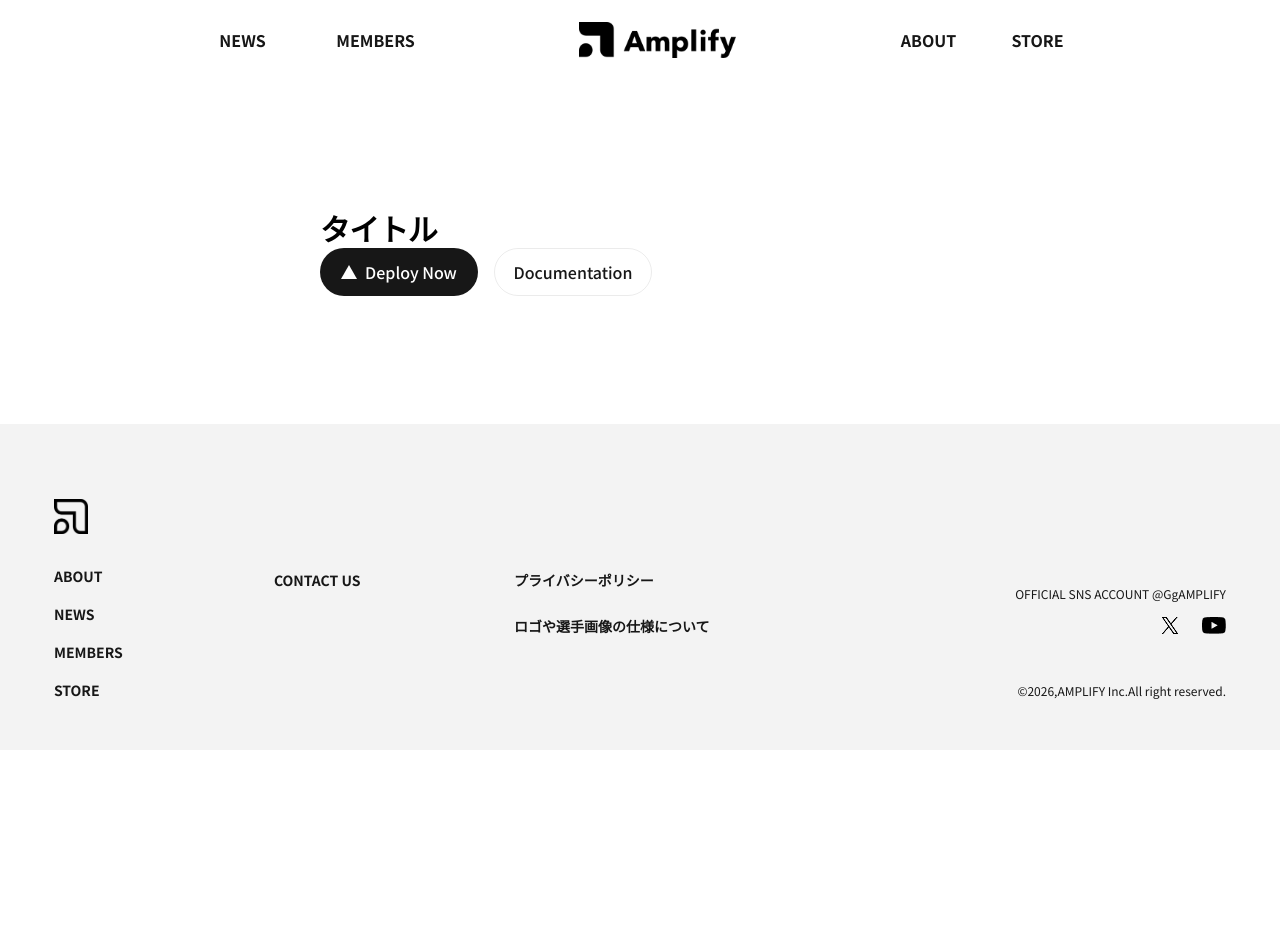
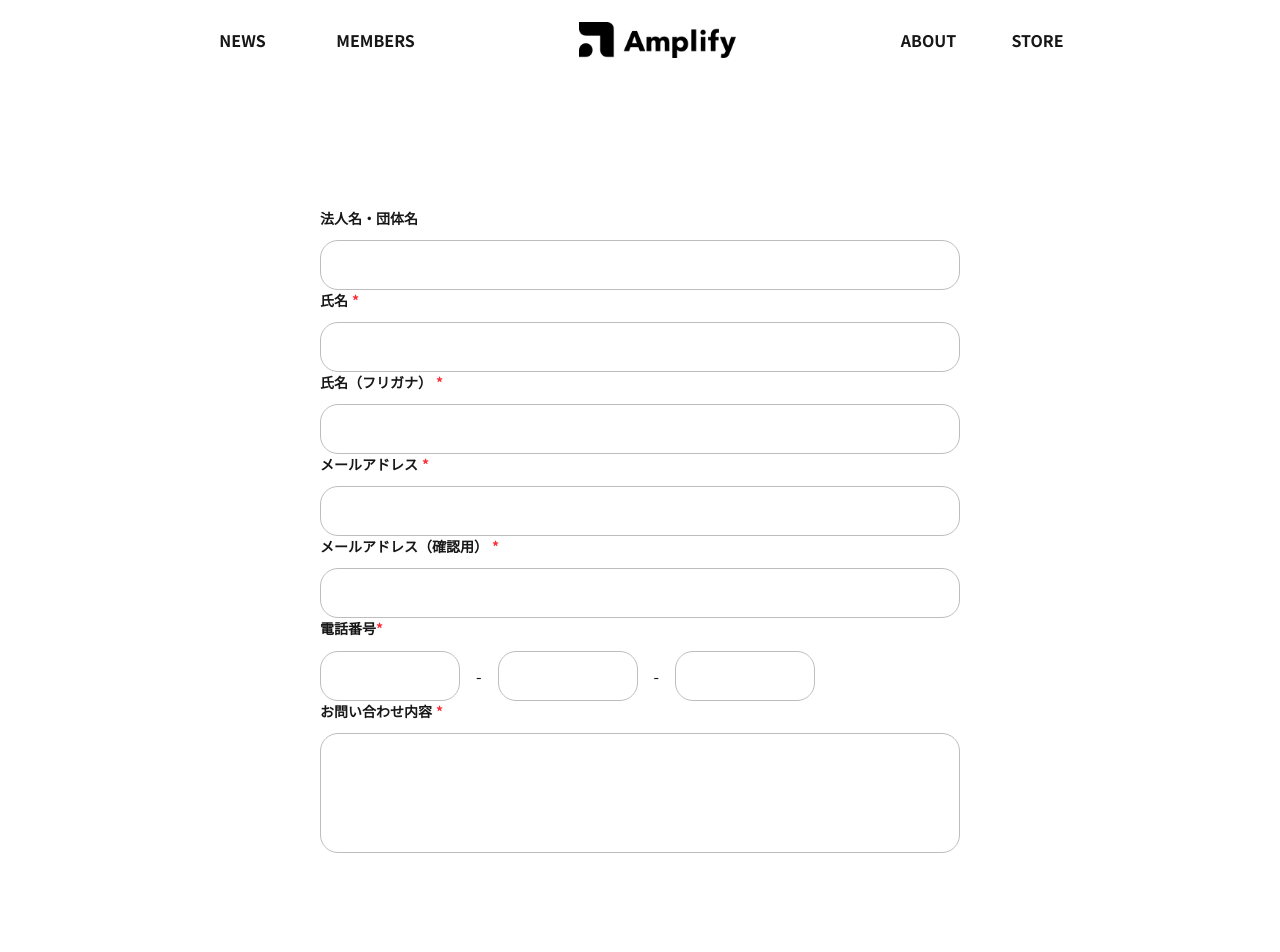
Before and after one commit to teamamplifycontact-hue/teamamplify, a Next.js app: page / in a window 1280 px wide. Shown: the top 952 px of the page. Before the commit the page ends 800 px from the top, so only its background shows below. Built offline with nearby package versions, Linux system fonts and the light colour scheme.

Commit message:
input、buttonコンポーネント作成

```diff
--- /dev/null
+++ b/app/components/Button.tsx
@@ -0,0 +1,40 @@
+import { ButtonHTMLAttributes } from "react";
+import clsx from "clsx";
+
+type ButtonProps = ButtonHTMLAttributes<HTMLButtonElement> & {
+  fullWidth?: boolean;
+};
+
+export default function Button({
+  children,
+  className,
+  fullWidth = false,
+  ...props
+}: ButtonProps) {
+  return (
+    <button
+      className={clsx(
+        `
+        inline-flex
+        items-center
+        justify-center
+        h-[62px]
+        px-10
+        rounded-[20px]
+        bg-[#E5E5E5]
+        text-sm
+        font-bold
+        transition-opacity
+        hover:opacity-80
+        disabled:opacity-50
+        disabled:cursor-not-allowed
+        `,
+        fullWidth && "w-full",
+        className
+      )}
+      {...props}
+    >
+      {children}
+    </button>
+  );
+}
--- a/app/components/Input.tsx
+++ b/app/components/Input.tsx
@@ -0,0 +1,74 @@
+import { InputHTMLAttributes, TextareaHTMLAttributes } from "react";
+
+type BaseProps = {
+  label: string;
+  required?: boolean;
+  error?: string;
+};
+
+type InputProps = BaseProps &
+  InputHTMLAttributes<HTMLInputElement> & {
+    textarea?: false;
+  };
+
+type TextareaProps = BaseProps &
+  TextareaHTMLAttributes<HTMLTextAreaElement> & {
+    textarea: true;
+  };
+
+type Props = InputProps | TextareaProps;
+
+export default function Input({
+  label,
+  required,
+  error,
+  textarea,
+  ...props
+}: Props) {
+  return (
+    <div className="w-full flex flex-col gap-3">
+      <label className="text-sm font-bold">
+        {label}
+        {required && (
+          <span className="ml-1 text-red-500">*</span>
+        )}
+      </label>
+
+      {textarea ? (
+        <textarea
+          {...(props as TextareaHTMLAttributes<HTMLTextAreaElement>)}
+          className="
+            w-full
+            min-h-[120px]
+            rounded-[18px]
+            border
+            border-[#BDBDBD]
+            bg-transparent
+            px-5
+            py-4
+            outline-none
+            resize-none
+          "
+        />
+      ) : (
+        <input
+          {...(props as InputHTMLAttributes<HTMLInputElement>)}
+          className="
+            w-full
+            h-[50px]
+            rounded-[18px]
+            border
+            border-[#BDBDBD]
+            bg-transparent
+            px-5
+            outline-none
+          "
+        />
+      )}
+
+      {error && (
+        <p className="text-sm text-red-500">{error}</p>
+      )}
+    </div>
+  );
+}
--- /dev/null
+++ b/app/components/PhoneInput.tsx
@@ -0,0 +1,17 @@
+export default function PhoneInput() {
+  return (
+    <div className="flex flex-col gap-3">
+      <label className="text-[14px] font-bold">
+        電話番号<span className="text-red-500">*</span>
+      </label>
+
+      <div className="flex items-center gap-4">
+        <input className="w-[140px] h-[50px] rounded-[18px] border border-[#BDBDBD] px-4" />
+        <span>-</span>
+        <input className="w-[140px] h-[50px] rounded-[18px] border border-[#BDBDBD] px-4" />
+        <span>-</span>
+        <input className="w-[140px] h-[50px] rounded-[18px] border border-[#BDBDBD] px-4" />
+      </div>
+    </div>
+  );
+}
--- a/app/page.tsx
+++ b/app/page.tsx
@@ -1,6 +1,7 @@
-import Image from "next/image";
 import Header from "./components/Header";
 import Footer from "./components/Footer";
+import Input from "./components/Input";
+import PhoneInput from "./components/PhoneInput";
 
 
 export default function Home() {
@@ -9,36 +10,43 @@ export default function Home() {
       <div className="flex flex-col flex-1 items-center justify-center ">
         <Header />
         <main className="flex flex-1 w-full max-w-3xl flex-col items-center justify-between py-32 px-16 bg-white dark:bg-black sm:items-start">
-          <div className="flex flex-col items-center gap-6 text-center sm:items-start sm:text-left">
-            <h1 className="max-w-xs text-3xl font-semibold leading-10 tracking-tight text-black dark:text-zinc-50">
-              タイトル
-            </h1>
-          </div>
-          <div className="flex flex-col gap-4 text-base font-medium sm:flex-row">
-            <a
-              className="flex h-12 w-full items-center justify-center gap-2 rounded-full bg-foreground px-5 text-background transition-colors hover:bg-[#383838] dark:hover:bg-[#ccc] md:w-[158px]"
-              href="https://vercel.com/new?utm_source=create-next-app&utm_medium=appdir-template-tw&utm_campaign=create-next-app"
-              target="_blank"
-              rel="noopener noreferrer"
-            >
-              <Image
-                className="dark:invert"
-                src="/vercel.svg"
-                alt="Vercel logomark"
-                width={16}
-                height={16}
-              />
-              Deploy Now
-            </a>
-            <a
-              className="flex h-12 w-full items-center justify-center rounded-full border border-solid border-black/[.08] px-5 transition-colors hover:border-transparent hover:bg-black/[.04] dark:border-white/[.145] dark:hover:bg-[#1a1a1a] md:w-[158px]"
-              href="https://nextjs.org/docs?utm_source=create-next-app&utm_medium=appdir-template-tw&utm_campaign=create-next-app"
-              target="_blank"
-              rel="noopener noreferrer"
-            >
-              Documentation
-            </a>
-          </div>
+
+          <form className="flex flex-col w-full">
+            <Input
+              label="法人名・団体名"
+              placeholder=""
+            />
+
+            <Input
+              label="氏名"
+              required
+            />
+
+            <Input
+              label="氏名（フリガナ）"
+              required
+            />
+
+            <Input
+              label="メールアドレス"
+              type="email"
+              required
+            />
+
+            <Input
+              label="メールアドレス（確認用）"
+              type="email"
+              required
+            />
+
+            <PhoneInput />
+
+            <Input
+              label="お問い合わせ内容"
+              textarea
+              required
+            />
+          </form>
         </main>
 
       </div>
--- a/package.json
+++ b/package.json
@@ -9,6 +9,7 @@
     "lint": "eslint"
   },
   "dependencies": {
+    "clsx": "^2.1.1",
     "next": "16.2.7",
     "react": "19.2.4",
     "react-dom": "19.2.4"
```
Also changed, not shown: 1 other file (tests, documents, lock files or other folders).
